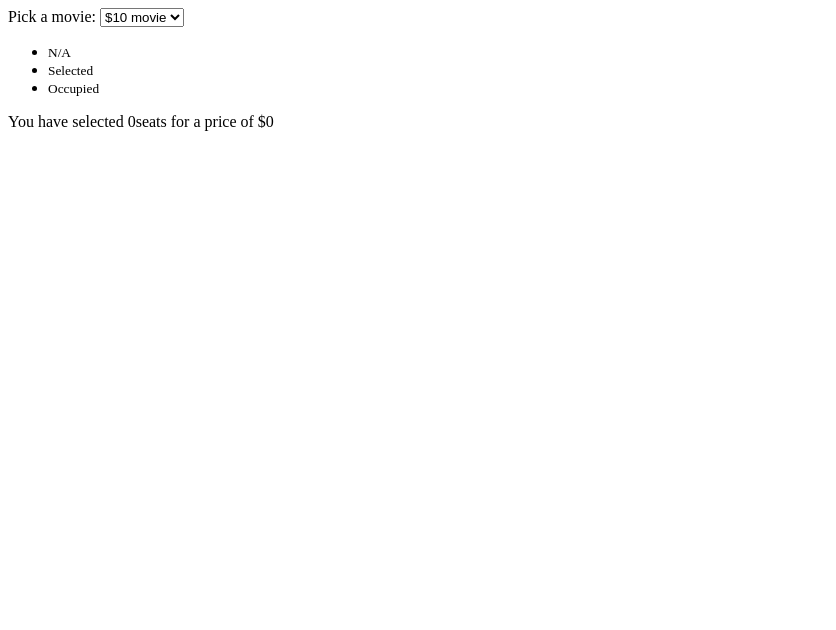
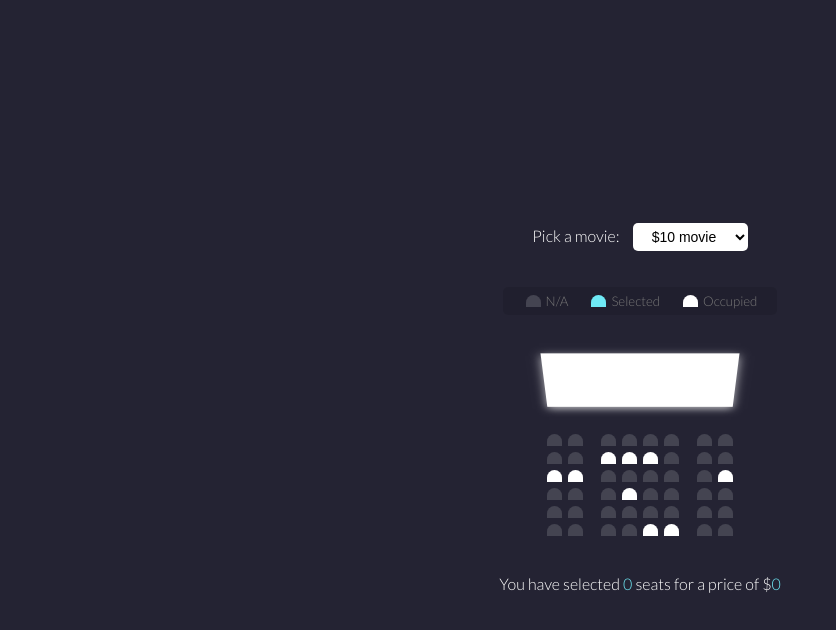
Before and after one commit to Akash-Hegde/movie-seat-booking, a plain HTML site: page index.html in a window 1280 px wide. Shown: the whole page, without its empty margins (0-836 px from the left). Drawn offline with Linux system fonts and the light colour scheme.

Commit message:
add styling

```diff
--- a/style.css
+++ b/style.css
@@ -0,0 +1,112 @@
+@import url("https://fonts.googleapis.com/css2?family=Lato:wght@300&display=swap");
+
+* {
+  box-sizing: border-box;
+}
+
+body {
+  background-color: #242333;
+  display: flex;
+  color: #fff;
+  flex-direction: column;
+  align-items: center;
+  justify-content: center;
+  min-height: 100vh;
+  margin: 0;
+  font-family: "Lato", sans-serif;
+}
+
+.movie-container {
+  margin: 20px 0;
+}
+
+.movie-container select {
+  margin-left: 10px;
+  padding: 5px 15px;
+  border: 0;
+  border-radius: 5px;
+  font-size: 14px;
+  background-color: #fff;
+}
+
+.container {
+  perspective: 700px;
+  margin-bottom: 30px;
+}
+
+.seat {
+  background-color: #444451;
+  height: 12px;
+  width: 15px;
+  margin: 3px;
+  border-top-left-radius: 10px;
+  border-top-right-radius: 10px;
+}
+
+.seat.selected {
+  background-color: #6feaf6;
+}
+
+.seat.occupied {
+  background-color: #fff;
+}
+
+.seat:nth-of-type(2) {
+  margin-right: 15px;
+}
+
+.seat:nth-last-of-type(2) {
+  margin-left: 15px;
+}
+
+.seat:not(.occupied):hover {
+  transform: scale(1.2);
+  cursor: pointer;
+}
+
+.showcase .seat:not(.occupied):hover {
+  transform: scale(1);
+  cursor: default;
+}
+
+.row {
+  display: flex;
+}
+
+.showcase {
+  background: rgba(0, 0, 0, 0.1);
+  display: flex;
+  border-radius: 5px;
+  color: #777;
+  padding: 5px 10px;
+  list-style-type: none;
+  justify-content: space-between;
+}
+
+.showcase li {
+  display: flex;
+  margin: 0 10px;
+  align-items: center;
+  justify-content: center;
+}
+
+.showcase li small {
+  margin-left: 2px;
+}
+
+.screen {
+  height: 70px;
+  width: 100%;
+  background-color: #fff;
+  margin: 15px 0;
+  transform: rotateX(-45deg);
+  box-shadow: 0 3px 10px rgba(255, 255, 255, 0.7);
+}
+
+p.text span {
+  color: #6feaf6;
+}
+
+p.text {
+  margin: 5px 0;
+}
```
Also changed, not shown: index.html (+1 -1 lines).
